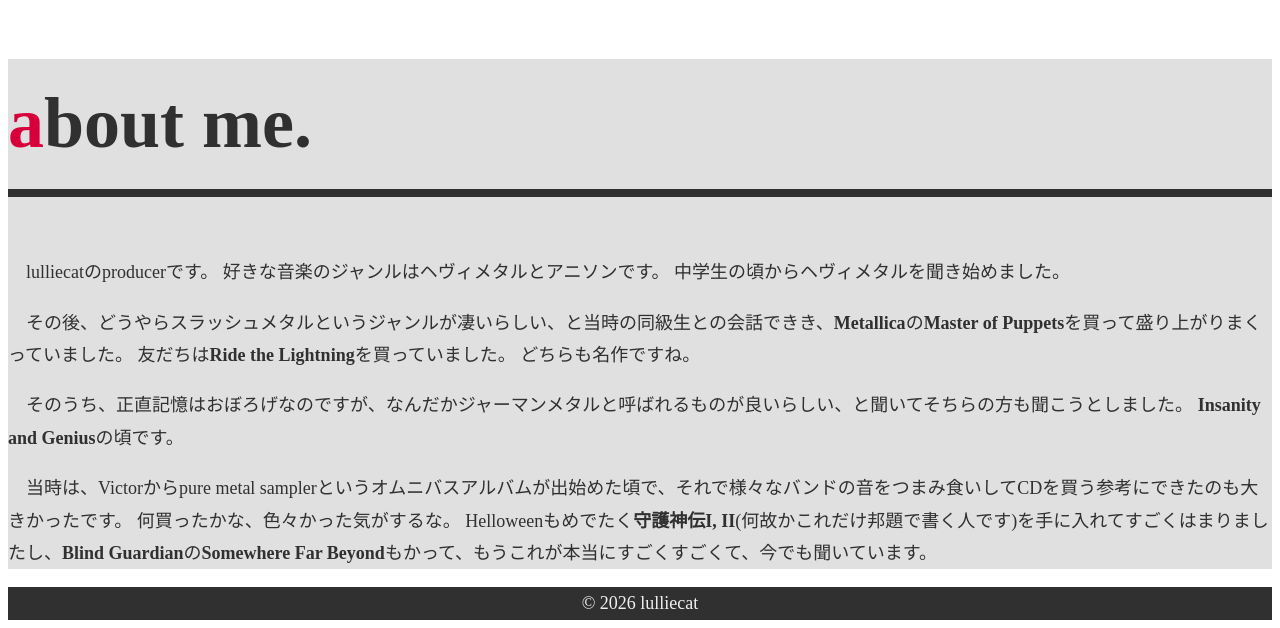
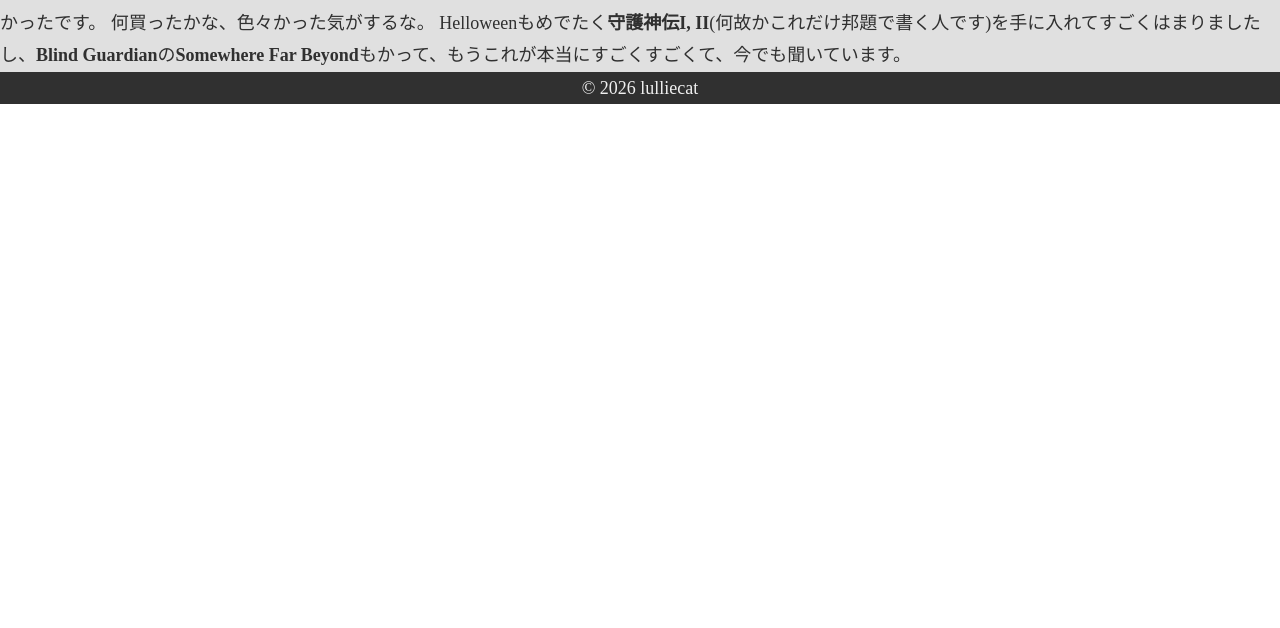
Before and after one commit to osawa-naotaka/musics, a plain HTML site: page index.html in a window 1280 px wide. Shown: the part 1815-2443 px from the top of the page. After the commit the page ends 1919 px from the top, so only its background shows below. Drawn offline with Linux system fonts and the light colour scheme.

Commit message:
マージンとパディングを初期化

```diff
--- a/index.html
+++ b/index.html
@@ -5,6 +5,12 @@
     <meta name="viewport" content="width=device-width, initial-scale=1.0">
     <title>lulliecat musics</title>
     <style>
+        * {
+            margin: 0;
+            padding: 0;
+            border: 0 none;
+            box-sizing: border-box;
+        }
         ul {
             list-style-type: none;
         }
```
